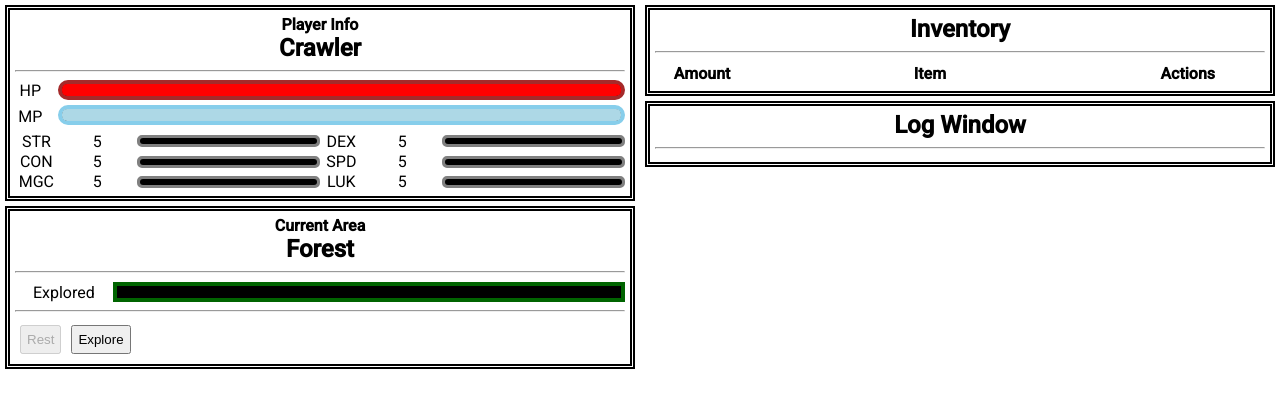
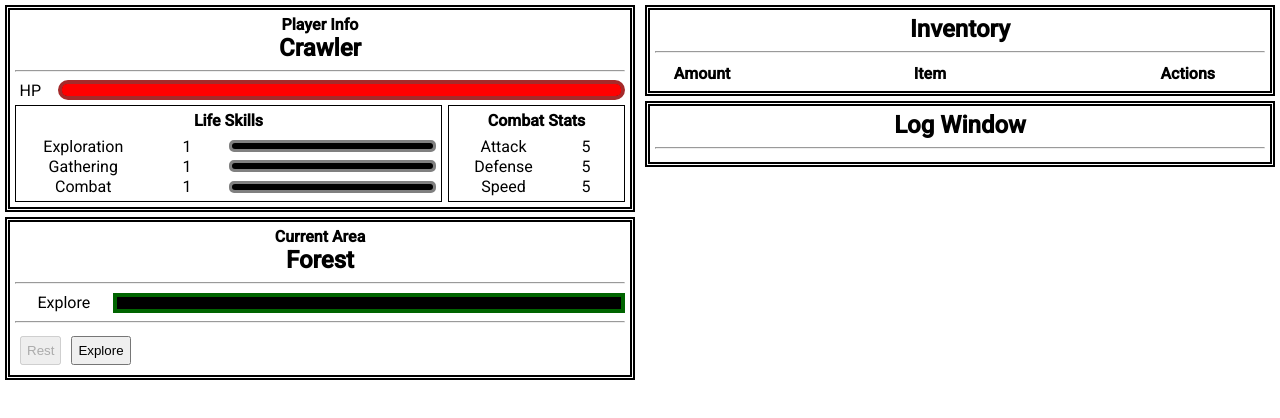
Before and after one commit to filiperferreira/iCrawler2, an Angular app: page / in a window 1280 px wide. Shown: the top 418 px of the page. Built offline with nearby package versions, Linux system fonts and the light colour scheme.

Commit message:
Added the foundations for combat

```diff
--- a/src/app/combat/combat-data/combat-data.service.ts
+++ b/src/app/combat/combat-data/combat-data.service.ts
@@ -1,7 +1,9 @@
 import { ResourceLoader } from '@angular/compiler';
 import { Injectable } from '@angular/core';
 import { Enemy } from 'src/app/dungeon/dungeon-data/dungeon-data';
-import { Resource } from 'src/app/player/player-data/player-data';
+import { LogWindowDataService } from 'src/app/log-window/log-window-data/log-window-data.service';
+import { Resource, Stat } from 'src/app/player/player-data/player-data';
+import { PlayerDataService } from 'src/app/player/player-data/player-data.service';
 
 @Injectable({
   providedIn: 'root'
@@ -9,18 +11,23 @@ import { Resource } from 'src/app/player/player-data/player-data';
 export class CombatDataService {
   enemy: Enemy
   placeholderEnemy: Enemy = {
-    name: "Boar",
-    health: {current: 25, min: 0, max: 25},
-    stats: [10, 3, 4],
+    name: "Dummy",
+    health: {current: 1, min: 0, max: 1},
+    stats: [
+      {id: "Attack", level: 1},
+      {id: "Defense", level: 1},
+      {id: "Speed", level: 1}
+  ],
     skills: [{
-        name: "Charge",
+        name: "Oops",
         action: function() {
-            console.log("Used " + this.name);
+            console.log("This shouldn't happen.");
+            return 0;
         }
     }]
   }
 
-  constructor() {
+  constructor(private messageLog: LogWindowDataService) {
     this.enemy = this.placeholderEnemy;
   }
 
@@ -33,6 +40,10 @@ export class CombatDataService {
     }
   }
 
+  getEnemyStats(): Stat[] {
+    return this.enemy.stats;
+  }
+
   getEnemyName(): string {
     if (this.enemy != undefined) {
       return this.enemy.name;
@@ -42,4 +53,69 @@ export class CombatDataService {
   getEnemyHealth(): Resource {
     return this.enemy.health;
   }
+
+  combat(player: PlayerDataService): void {
+    var playerStats = player.getCombatStats();
+    if (playerStats[2].level >= this.enemy.stats[2].level) {
+      this.playerAttack(playerStats);
+      this.enemyAttack(playerStats);
+    }
+    else {
+      this.enemyAttack(playerStats);
+      this.playerAttack(playerStats);
+    }
+  }
+
+  enemyAttack(playerStats: Stat[]): void {
+    var hitDifferential = (this.enemy.stats[2].level - playerStats[2].level)/10;
+    var hitChance = Math.random();
+    var usedSkill = Math.floor(Math.random() * this.enemy.skills.length);
+
+    if (hitChance <= 0.8 + hitDifferential) {
+      var damage = this.enemy.skills[usedSkill].action(playerStats, this.enemy.stats);
+      if (damage <= 0) {
+        this.messageLog.addMessageToLog(
+          "You blocked the " + this.enemy.name + "'s attack."
+        );
+      }
+      else {
+        this.messageLog.addMessageToLog(
+          "The " + this.enemy.name + "'s " +
+          this.enemy.skills[usedSkill].name + " did " +
+          damage.toString() + " damage to you."
+        );
+      }
+    }
+    else {
+      this.messageLog.addMessageToLog(
+        "You dodged the " + this.enemy.name + "'s " + this.enemy.skills[usedSkill].name + "."
+      );
+    }
+  }
+
+  playerAttack(playerStats: Stat[]): void {
+    var hitDifferential = (playerStats[2].level - this.enemy.stats[2].level)/10;
+    var hitChance = Math.random();
+
+    if (hitChance <= 0.8 + hitDifferential) {
+      var damageDifferential = Math.random() * 0.4 + 0.9;
+      var playerDamage = playerStats[0].level * damageDifferential;
+      var enemyDefense = this.enemy.stats[1].level * (Math.random() * 0.4 + 0.9);
+      playerDamage -= enemyDefense;
+      playerDamage = Math.round(playerDamage);
+      if (playerDamage <= 0) {
+        this.messageLog.addMessageToLog(
+          "The " + this.enemy.name + " blocked your attack."
+        );
+      }
+      else {
+        this.messageLog.addMessageToLog(
+          "You did " + playerDamage.toString() + " damage to the " + this.enemy.name + "."
+        );
+      }
+    }
+    else {
+      this.messageLog.addMessageToLog("The " + this.enemy.name + " dodged your attack.");
+    }
+  }
 }
--- a/src/app/combat/combat.component.html
+++ b/src/app/combat/combat.component.html
@@ -6,9 +6,8 @@
     <div id="commands">
         <div class="subtitle">Commands</div>
         <div id="command-list">
-            <button class="command-button" (click)="endCombat()">Command 1</button><br>
-            <button class="command-button" (click)="endCombat()">Command 2</button><br>
-            <button class="command-button" (click)="endCombat()">End Combat With {{getEnemyName()}}</button>
+            <button class="command-button" (click)="attack()">Attack</button><br>
+            <button class="command-button" (click)="endCombat()">Flee</button>
         </div>
     </div>
     <div id="enemy-stats">
@@ -19,5 +18,11 @@
                 value="{{getEnemyHealth().current}}"
                 max="{{getEnemyHealth().max}}"></progress><br>
         </div>
+        <div id="stat-display">
+            <div class="stat" *ngFor="let stat of getEnemyStats()">
+                <span class="stat-name">{{stat.id}}</span>
+                <span class="stat-level">{{stat.level}}</span>
+            </div>
+        </div>
     </div>
 </div>
--- a/src/app/dungeon/dungeon-data/dungeon-data.ts
+++ b/src/app/dungeon/dungeon-data/dungeon-data.ts
@@ -3,7 +3,7 @@ import { DungeonDataService } from "./dungeon-data.service";
 import { InventoryDataService } from "src/app/inventory/inventory-data/inventory-data.service";
 import { CombatDataService } from "src/app/combat/combat-data/combat-data.service";
 import { LogWindowDataService } from "src/app/log-window/log-window-data/log-window-data.service";
-import { Resource } from "src/app/player/player-data/player-data";
+import { Resource, Stat } from "src/app/player/player-data/player-data";
 
 export interface Dungeon {
     name: string,
@@ -42,13 +42,13 @@ export interface Difficulty {
 export interface Enemy {
     name: string,
     health: Resource,
-    stats: number[],
+    stats: Stat[],
     skills: Skill[]
 }
 
 export interface Skill {
     name: string,
-    action: () => void
+    action: (playerStats: Stat[], enemyStats: Stat[]) => number
 }
 
 export const DUNGEON: Dungeon = {
@@ -59,14 +59,14 @@ export const DUNGEON: Dungeon = {
         unlockedAt: 0,
         active: true,
         repeatable: false,
-        progress: {label: "Explored", current: 0, max: 100},
-        usedSkills: [{skill: 3, difficulty: 5, weight: 1}],
+        progress: {label: "Explore", current: 0, max: 100},
+        usedSkills: [{skill: 0, difficulty: 5, weight: 1}],
         action: function(dungeon, player, inventory, combat, messageLog) {
             if (!dungeon.isFullyExplored() && !dungeon.isInCombat()) {
                 var actionProgress = player.calculateProgress(this.usedSkills);
                 dungeon.progressAction(0, actionProgress/60);
                 for (var usedSkill of this.usedSkills) {
-                    player.gainExp(usedSkill.skill, 1/60 * usedSkill.difficulty);
+                    player.gainExp(usedSkill.skill, usedSkill.difficulty);
                 }
                 if (dungeon.encounterRoll(dungeon.getEncounterChance())) {
                     dungeon.setInCombat(true);
@@ -80,18 +80,15 @@ export const DUNGEON: Dungeon = {
         unlockedAt: 5,
         active: true,
         repeatable: true,
-        progress: {label: "Gathering", current: 0, max: 5},
-        usedSkills: [
-            {skill: 0, difficulty: 10, weight: 2},
-            {skill: 2, difficulty: 5, weight: 1}
-        ],
+        progress: {label: "Gather Herbs", current: 0, max: 5},
+        usedSkills: [{skill: 1, difficulty: 5, weight: 1}],
         action: function(dungeon, player, inventory, combat, messageLog) {
             var actionProgress = player.calculateProgress(this.usedSkills);
             if (dungeon.progressAction(1, actionProgress/60)) {
                 inventory.gainItem(0, 1);
             }
             for (var usedSkill of this.usedSkills) {
-                player.gainExp(usedSkill.skill, 1/60 * usedSkill.difficulty);
+                player.gainExp(usedSkill.skill, usedSkill.difficulty);
             }
         }
     }],
@@ -99,21 +96,39 @@ export const DUNGEON: Dungeon = {
     enemyList: [{
         name: "Boar",
         health: {current: 25, min: 0, max: 25},
-        stats: [10, 3, 4],
+        stats: [
+            {id: "Attack", level: 10},
+            {id: "Defense", level: 3},
+            {id: "Speed", level: 4}
+        ],
         skills: [{
             name: "Charge",
-            action: function() {
-                console.log("Used " + this.name);
+            action: function(playerStats, enemyStats) {
+                var damageDifferential = Math.random() * 0.4 + 0.9;
+                var enemyDamage = enemyStats[0].level * damageDifferential;
+                var playerDefense = playerStats[1].level * (Math.random() * 0.4 + 0.9);
+                enemyDamage -= playerDefense;
+                enemyDamage = Math.round(enemyDamage);
+                return enemyDamage;
             }
         }]
     }, {
         name: "Wolf",
         health: {current: 15, min: 0, max: 15},
-        stats: [6, 2, 7],
+        stats: [
+            {id: "Attack", level: 6},
+            {id: "Defense", level: 2},
+            {id: "Speed", level: 7}
+        ],
         skills: [{
             name: "Bite",
-            action: function() {
-                console.log("Used " + this.name);
+            action: function(playerStats, enemyStats) {
+                var damageDifferential = Math.random() * 0.4 + 0.9;
+                var enemyDamage = enemyStats[0].level * damageDifferential;
+                var playerDefense = playerStats[1].level * (Math.random() * 0.4 + 0.9);
+                enemyDamage -= playerDefense;
+                enemyDamage = Math.round(enemyDamage);
+                return enemyDamage;
             }
         }]
     }]
--- a/src/app/player/player-data/player-data.service.ts
+++ b/src/app/player/player-data/player-data.service.ts
@@ -1,7 +1,7 @@
 import { Injectable} from '@angular/core';
 import { Difficulty } from 'src/app/dungeon/dungeon-data/dungeon-data';
 import { LogWindowDataService } from 'src/app/log-window/log-window-data/log-window-data.service';
-import { Player, PLAYER } from './player-data';
+import { Player, PLAYER, Stat } from './player-data';
 
 @Injectable({
   providedIn: 'root'
@@ -13,24 +13,29 @@ export class PlayerDataService {
     this.player = PLAYER;
   }
 
-  getPlayerData() {
+  getPlayerData(): Player {
     return this.player;
   }
+  getCombatStats(): Stat[] {
+    return this.player.combat_stats;
+  }
 
-  gainExp(stat: number, amount: number) {
-    this.player.stats[stat].exp += amount * this.player.stats[stat].level;
-    while (this.player.stats[stat].exp >= this.player.stats[stat].expToLevel) {
-      this.player.stats[stat].exp -= this.player.stats[stat].expToLevel;
-      this.player.stats[stat].level += 1;
-      this.player.stats[stat].expToLevel = Math.pow(this.player.stats[stat].expToLevel, 1.1);
+  gainExp(skill: number, difficulty: number): void {
+    var exp_ratio = 1/60;
+
+    this.player.life_skills[skill].exp += exp_ratio * difficulty;
+    while (this.player.life_skills[skill].exp >= this.player.life_skills[skill].expToLevel) {
+      this.player.life_skills[skill].exp -= this.player.life_skills[skill].expToLevel;
+      this.player.life_skills[skill].level += 1;
+      this.player.life_skills[skill].expToLevel = Math.pow(this.player.life_skills[skill].expToLevel, 1.1);
       this.messageLog.addMessageToLog(
-        this.player.stats[stat].id +
+        this.player.life_skills[skill].id +
         " leveled up to " +
-        this.player.stats[stat].level + ".");
+        this.player.life_skills[skill].level + ".");
     }
   }
 
-  restoreHP(value: number) {
+  restoreHP(value: number): void {
     this.player.health.current += value;
     if (this.player.health.current > this.player.health.max) {
       this.player.health.current = this.player.health.max;
@@ -42,7 +47,7 @@ export class PlayerDataService {
 
     for (var usedSkill of usedSkills) {
       progress *= Math.pow(
-        this.player.stats[usedSkill.skill].level / usedSkill.difficulty,
+        this.player.life_skills[usedSkill.skill].level / usedSkill.difficulty,
         usedSkill.weight
       );
     }
--- a/src/app/player/player-data/player-data.ts
+++ b/src/app/player/player-data/player-data.ts
@@ -2,27 +2,34 @@ export interface Player {
     name: string,
     health: Resource,
     mana: Resource,
-    stats: Stat[]
+    life_skills: Skill[],
+    combat_stats: Stat[]
 }
 
 export interface Resource {
     current: number, min: number, max: number
 }
 
+export interface Skill {
+    id: string, level: number, exp: number, expToLevel: number
+}
+
 export interface Stat {
-    id: string, level: number, exp: number, expToLevel: number
+    id: string, level: number
 }
 
 export const PLAYER: Player = {
     name: "Crawler",
     health: {current: 100, min: 0, max: 100},
     mana: {current: 50, min: 0, max: 50},
-    stats: [
-        {id: "Strength", level: 5, exp: 0, expToLevel: 100},
-        {id: "Dexterity", level: 5, exp: 0, expToLevel: 100},
-        {id: "Constitution", level: 5, exp: 0, expToLevel: 100},
-        {id: "Speed", level: 5, exp: 0, expToLevel: 100},
-        {id: "Magic", level: 5, exp: 0, expToLevel: 100},
-        {id: "Luck", level: 5, exp: 0, expToLevel: 100}
+    life_skills: [
+        {id: "Exploration", level: 1, exp: 0, expToLevel: 100},
+        {id: "Gathering", level: 1, exp: 0, expToLevel: 100},
+        {id: "Combat", level: 1, exp: 0, expToLevel: 100}
+    ],
+    combat_stats: [
+        {id: "Attack", level: 5},
+        {id: "Defense", level: 5},
+        {id: "Speed", level: 5}
     ]
 };
--- a/src/app/player/player.component.css
+++ b/src/app/player/player.component.css
@@ -1,4 +1,5 @@
 #player {
+    overflow: hidden;
     margin: 5px;
     padding: 5px;
     border: 5px double black;
@@ -69,38 +70,76 @@
     background-color: black;
 }
 
-#stat-div {
-    width: 100%;
+.skill-div {
+    box-sizing: border-box;
+    padding: 5px;
+    float: left;
+    text-align: center;
+    width: 70%;
+    border: 1px solid black;
 }
 
-#stat-text {
-    text-align: center;
+.skill-title {
+    display: inline-block;
+    font-weight: bold;
+    width: 100%;
+    margin-bottom: 5px;
+}
+
+.skill-text {
     vertical-align: middle;
     display: inline-block;
-    width: 7%
+    width: 30%;
 }
 
-#stat-value {
+.skill-value {
     vertical-align: middle;
     display: inline-block;
-    text-align: center;
-    width: 13%;
+    width: 20%;
 }
 
-#exp-bar {
+.exp-bar {
+    width: 50%;
     -webkit-appearance: none;
-    width: 30%;
     height: 12px;
     border: 3px solid gray;
     border-radius: 5px;
     background-color: gray;
     vertical-align: middle;
 }
-#exp-bar::-webkit-progress-value {
+.exp-bar::-webkit-progress-value {
     border-radius: 3px;
     background-color: white;
 }
-#exp-bar::-webkit-progress-bar {
+.exp-bar::-webkit-progress-bar {
     border-radius: 3px;
     background-color: black;
 }
+
+.stat-div {
+    box-sizing: border-box;
+    padding: 5px;
+    float: right;
+    text-align: center;
+    width: 29%;
+    border: 1px solid black;
+}
+
+.stat-title {
+    display: inline-block;
+    font-weight: bold;
+    width: 100%;
+    margin-bottom: 5px;
+}
+
+.stat-text {
+    vertical-align: middle;
+    display: inline-block;
+    width: 60%;
+}
+
+.stat-value {
+    vertical-align: middle;
+    display: inline-block;
+    width: 40%;
+}
--- a/src/app/player/player.component.html
+++ b/src/app/player/player.component.html
@@ -10,19 +10,21 @@
             value="{{getPlayer().health.current}}"
             max="{{getPlayer().health.max}}"></progress><br>
     </div>
-    <div id="resource-display">
-        <span id="resource-text">MP</span>
-        <progress id="mana-bar"
-            value="{{getPlayer().mana.current}}"
-            max="{{getPlayer().mana.max}}"></progress>
+    <div class="skill-div">
+        <span class="skill-title">Life Skills</span>
+        <span *ngFor="let skill of getPlayer().life_skills">
+            <span class="skill-text">{{skill.id}}</span>
+            <span class="skill-value">{{skill.level}}</span>
+            <progress class="exp-bar"
+                value="{{skill.exp}}"
+                max="{{skill.expToLevel}}"></progress>
+        </span>
     </div>
-    <div id="stat-div">
-        <span *ngFor="let stat of getPlayer().stats">
-            <span id="stat-text">{{stat.id | statPipe}}</span>
-            <span id="stat-value">{{stat.level}}</span>
-            <progress id="exp-bar"
-                value="{{stat.exp}}"
-                max="{{stat.expToLevel}}"></progress>
+    <div class="stat-div">
+        <span class="stat-title">Combat Stats</span>
+        <span *ngFor="let stat of getPlayer().combat_stats">
+            <span class="stat-text">{{stat.id}}</span>
+            <span class="stat-value">{{stat.level}}</span>
         </span>
     </div>
 </div>
```
Also changed, not shown: src/app/combat/combat.component.css (+21 -0 lines), src/app/combat/combat.component.ts (+14 -2 lines).
